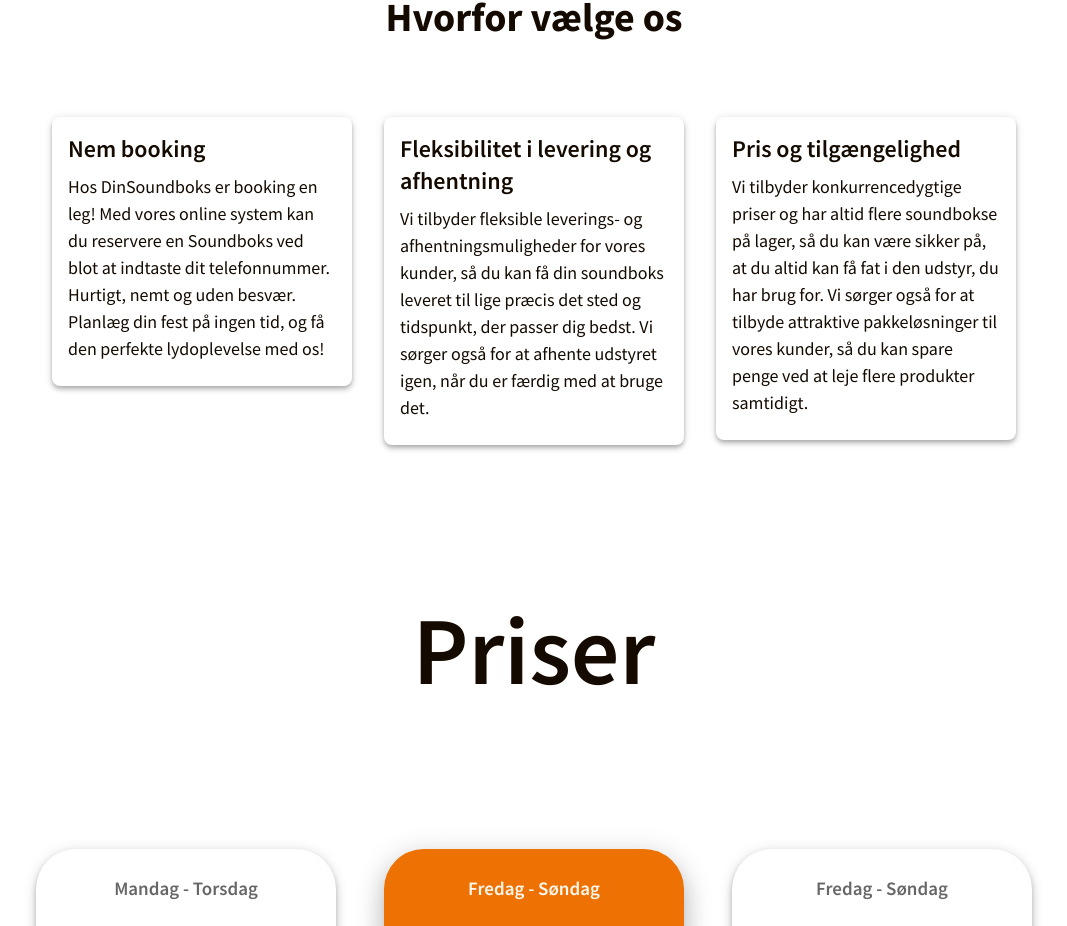
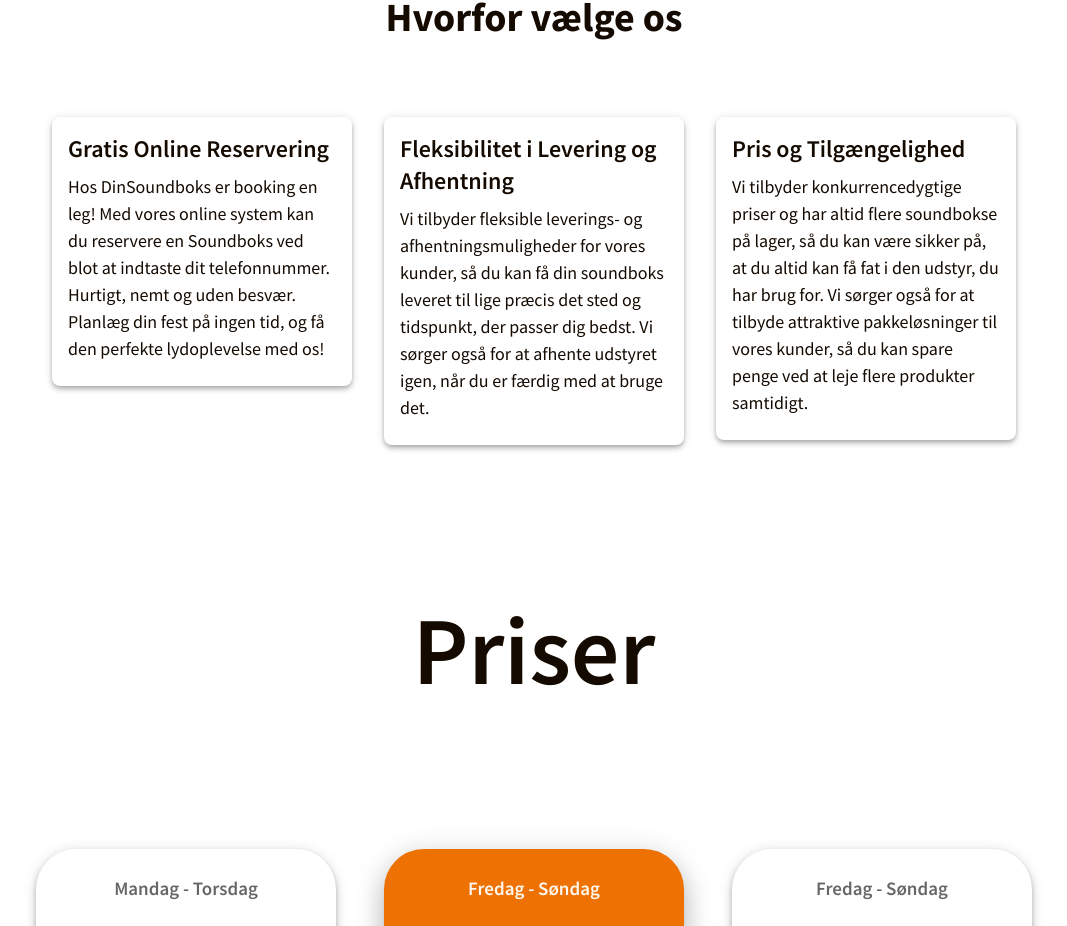
Before and after one commit to aliasadi04/dinsb, a React (Create React App) app: page / in a window 1280 px wide. Shown: the part 854-1780 px from the top of the page, without its empty margins (106-1173 px from the left). Built offline with nearby package versions, Linux system fonts and the light colour scheme; no server answers; the database is empty.

Commit message:
hvorfor vælge os ændring

```diff
--- a/src/routes/homePage.tsx
+++ b/src/routes/homePage.tsx
@@ -51,9 +51,9 @@
                 <Typography id='hvorfor' fontWeight={700} fontSize={{ xs: 40, md: 40 }} sx={{ width: '100%', textAlign: 'center', alignItems:'center',justifyContent:'center' }}>Hvorfor vælge os</Typography>
                 <Box sx={{ display: 'flex', flexFlow: 'row wrap', justifyContent: 'center', width: '100%', alignItems: 'baseline' }}>
 
-                    <BasicCard heading='Nem booking' body='Hos DinSoundboks er booking en leg! Med vores online system kan du reservere en Soundboks ved blot at indtaste dit telefonnummer. Hurtigt, nemt og uden besvær. Planlæg din fest på ingen tid, og få den perfekte lydoplevelse med os!' />
-                    <BasicCard heading='Fleksibilitet i levering og afhentning' body='Vi tilbyder fleksible leverings- og afhentningsmuligheder for vores kunder, så du kan få din soundboks leveret til lige præcis det sted og tidspunkt, der passer dig bedst. Vi sørger også for at afhente udstyret igen, når du er færdig med at bruge det.' />
-                    <BasicCard heading='Pris og tilgængelighed' body='Vi tilbyder konkurrencedygtige priser og har altid flere soundbokse på lager, så du kan være sikker på, at du altid kan få fat i den udstyr, du har brug for. Vi sørger også for at tilbyde attraktive pakkeløsninger til vores kunder, så du kan spare penge ved at leje flere produkter samtidigt.' />
+                    <BasicCard heading='Gratis Online Reservering' body='Hos DinSoundboks er booking en leg! Med vores online system kan du reservere en Soundboks ved blot at indtaste dit telefonnummer. Hurtigt, nemt og uden besvær. Planlæg din fest på ingen tid, og få den perfekte lydoplevelse med os!' />
+                    <BasicCard heading='Fleksibilitet i Levering og Afhentning' body='Vi tilbyder fleksible leverings- og afhentningsmuligheder for vores kunder, så du kan få din soundboks leveret til lige præcis det sted og tidspunkt, der passer dig bedst. Vi sørger også for at afhente udstyret igen, når du er færdig med at bruge det.' />
+                    <BasicCard heading='Pris og Tilgængelighed' body='Vi tilbyder konkurrencedygtige priser og har altid flere soundbokse på lager, så du kan være sikker på, at du altid kan få fat i den udstyr, du har brug for. Vi sørger også for at tilbyde attraktive pakkeløsninger til vores kunder, så du kan spare penge ved at leje flere produkter samtidigt.' />
 
                 </Box>
 
```
